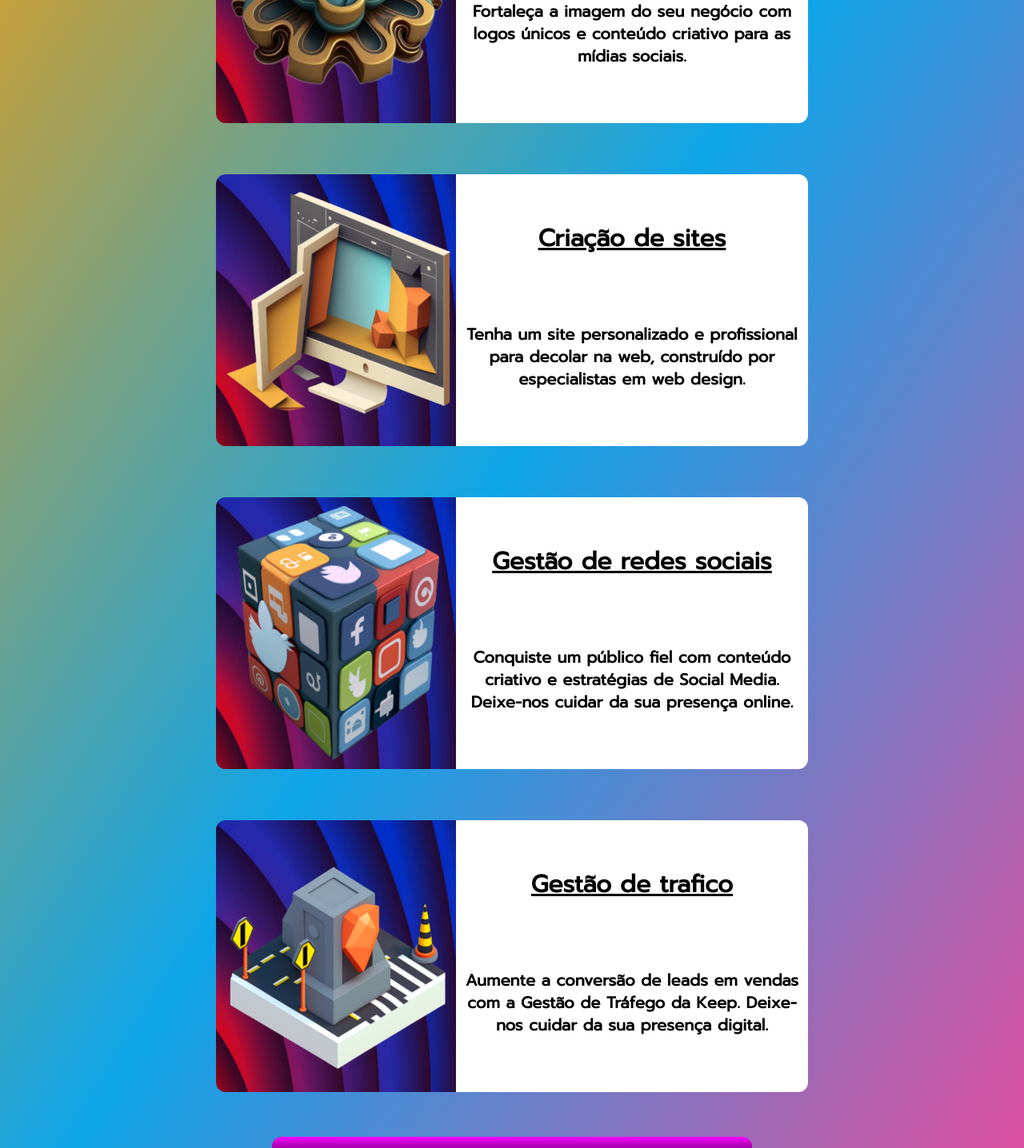
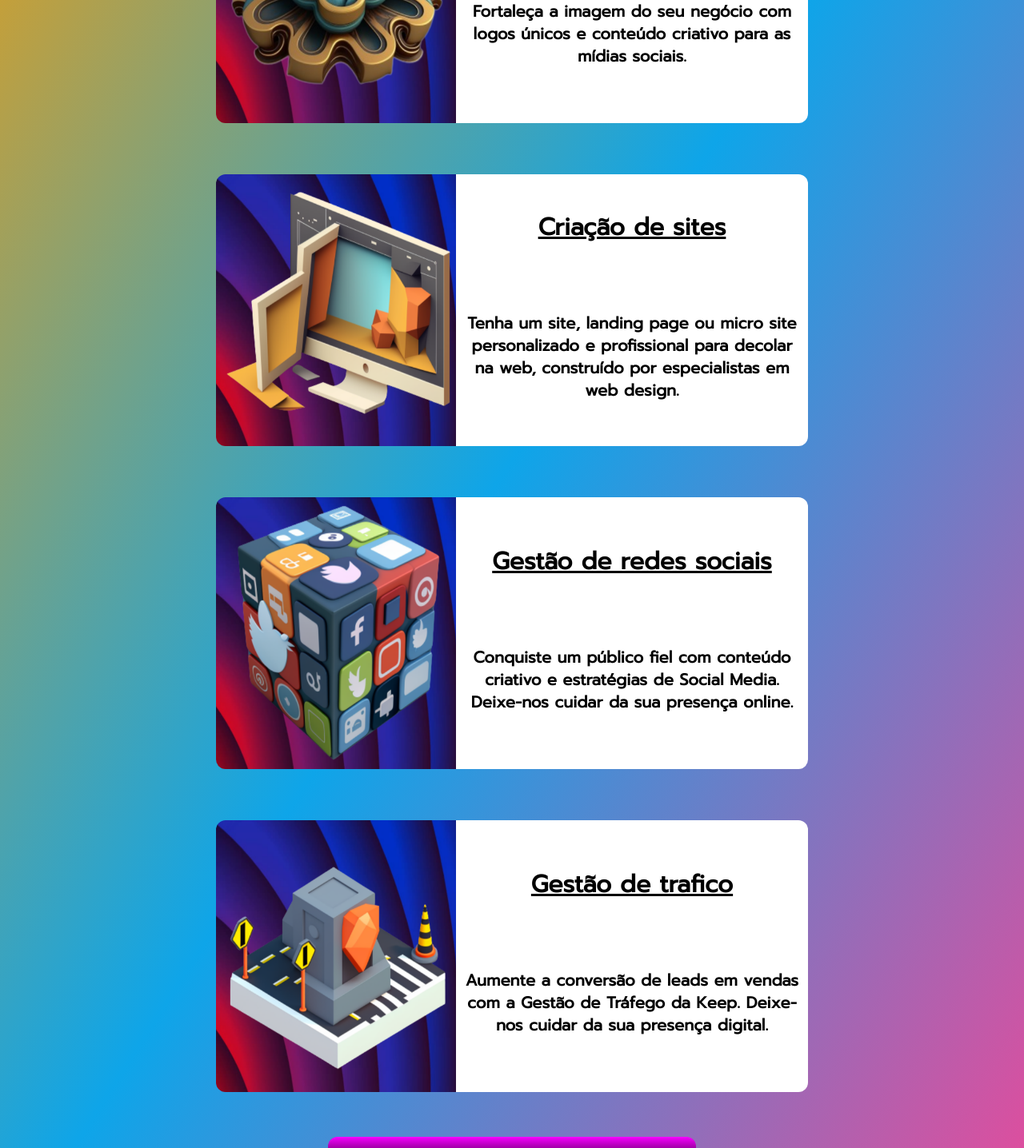
Before and after one commit to MatheusCardosoc0/keep, a Next.js app: page / in a window 1280 px wide. Shown: the part 1330-2766 px from the top of the page at 80% size. Built offline with nearby package versions, Linux system fonts and the light colour scheme; a web font is replaced by a local one.

Commit message:
adicionando auterações

```diff
--- a/src/components/GlobalElements/LinkBusiness.tsx
+++ b/src/components/GlobalElements/LinkBusiness.tsx
@@ -3,7 +3,7 @@ import { IoLogoWhatsapp } from 'react-icons/io'
 
 const LinkBusiness = () => {
   return (
-    <a className='flex gap-2 bg-gradient-to-b from-[#f700ff] via-[#000000] to-[#035564] rounded-xl md:p-4 md:text-3xl text-2xl font-black justify-center items-center text-white hover:brightness-150 p-2 w-[90%] sm:mx-auto sd:w-full max-w-[600px]'
+    <a className='flex gap-2 bg-gradient-to-b from-[#f700ff] via-[#000000] to-[#035564] rounded-xl md:p-4 md:text-3xl text-2xl font-black justify-center items-center text-white hover:brightness-150 p-2 w-[90%] sm:mx-auto sd:w-full max-w-[460px]'
       href='https://wa.me/35765179' target={"_blank"}>
       <IoLogoWhatsapp className='text-5xl text-[#3cddd3] bg-white rounded-full' />
       Fale com um especialista
--- a/src/components/PageComponents/Conclusion.tsx
+++ b/src/components/PageComponents/Conclusion.tsx
@@ -7,7 +7,7 @@ const Conclusion = () => {
       <img src='/value.png' className='sm:w-[500px] sm:h-[600px]' />
 
       <h2 className='w-[90%] text-center sm:text-start sm:w-[500px] text-2xl font-bold'>
-        Não desperdice mais tempo e dinheiro com estratégias ultrapassadas. Deixe a equipe da Keep cuidar do seu negócio e decola-lo no digital.
+        Não desperdice mais tempo e dinheiro com estratégias ultrapassadas. Deixe a Keep cuidar da sua empresa e você verá a concorrência ficar para trás!
       </h2>
       <LinkBusiness />
     </section>
--- a/src/constants/servicesArray.ts
+++ b/src/constants/servicesArray.ts
@@ -13,7 +13,7 @@ export const services: Service[] = [
   },
   {
     banner: '/siteIcon.png',
-    description: 'Tenha um site personalizado e profissional para decolar na web, construído por especialistas em web design.',
+    description: 'Tenha um site, landing page ou micro site personalizado e profissional para decolar na web, construído por especialistas em web design.',
     title: 'Criação de sites'
   },
   {
```
